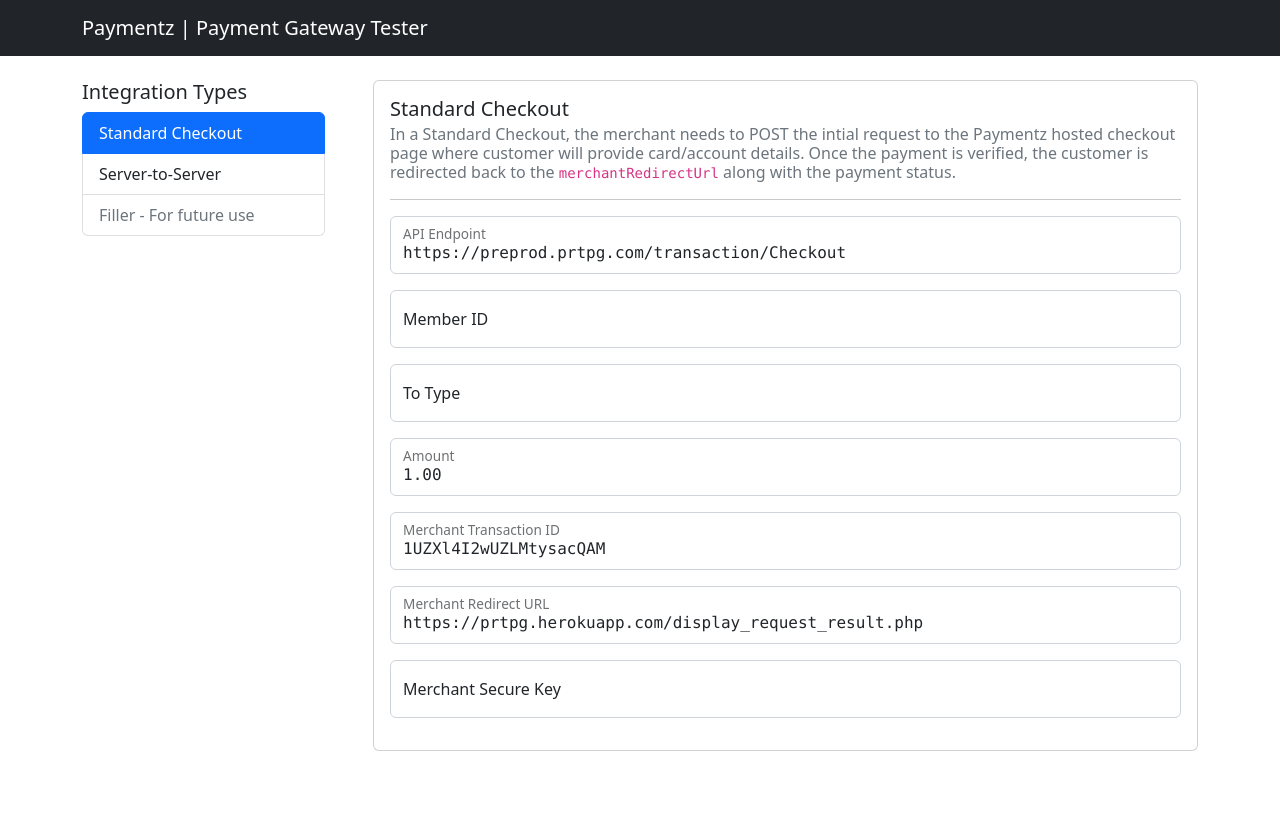
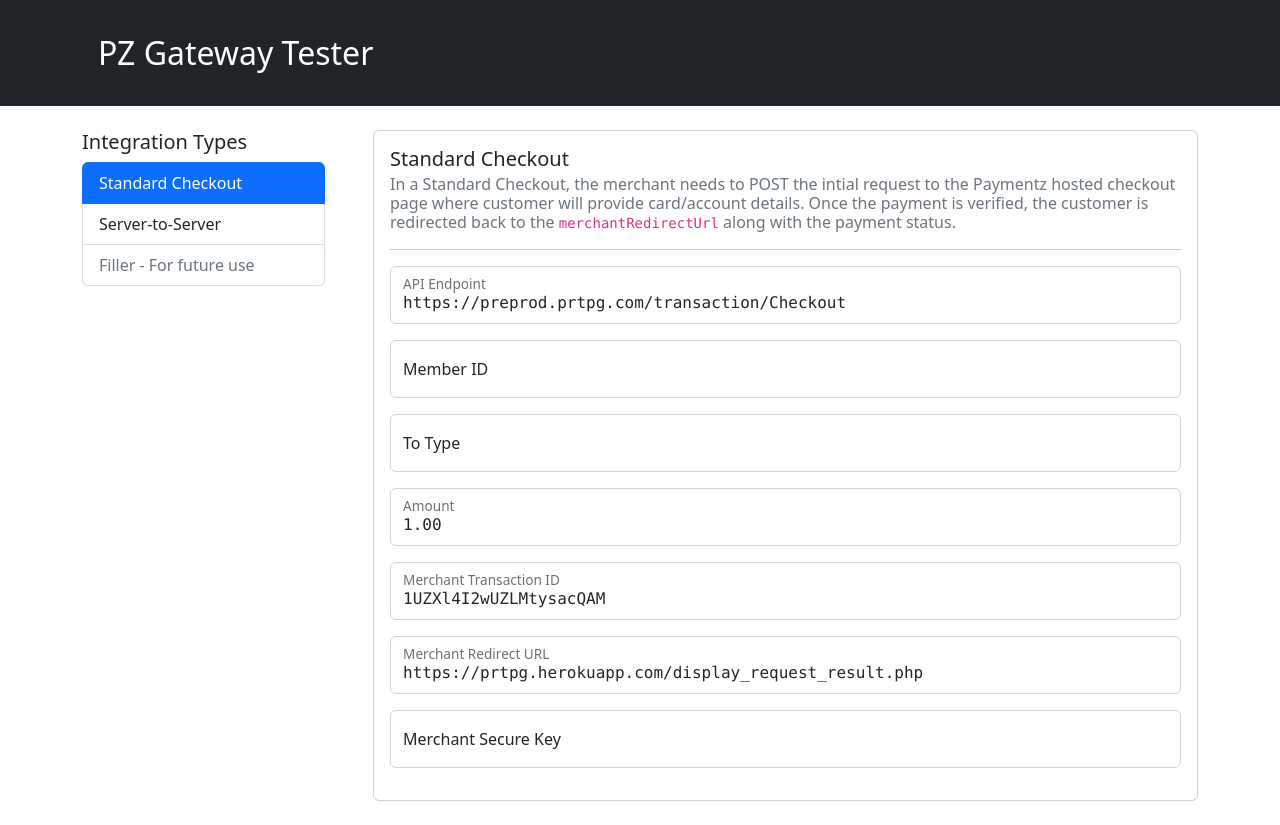
Before and after one commit to veib6247/prtpg-v2, a Vue app: page / in a window 1280 px wide. Before the commit the page ends 800 px from the top, so only its background shows below. Built offline with nearby package versions, Linux system fonts and the light colour scheme.

Commit message:
minor updates

```diff
--- a/index.html
+++ b/index.html
@@ -4,7 +4,7 @@
     <meta charset="UTF-8" />
     <link rel="icon" type="image/svg+xml" href="/vite.svg" />
     <meta name="viewport" content="width=device-width, initial-scale=1.0" />
-    <title>Paymentz | Payment Gateway Tester</title>
+    <title>PZ Gateway Tester</title>
   </head>
   <body>
     <div id="app"></div>
--- a/src/App.vue
+++ b/src/App.vue
@@ -86,6 +86,7 @@
   // assign a merchant transaction ID
   request.merchantTransactionId = nanoid()
 
+  // update the selected menu based on the hash in the URL
   updateSelectedMenu(currentPath.value)
 })
 </script>
--- a/src/components/Nav.vue
+++ b/src/components/Nav.vue
@@ -3,7 +3,7 @@
 <template>
   <nav class="navbar navbar-expand-lg navbar-dark bg-dark">
     <div class="container">
-      <a class="navbar-brand" href="#">Paymentz | Payment Gateway Tester</a>
+      <a class="navbar-brand fs-2 m-3">PZ Gateway Tester</a>
       <button
         class="navbar-toggler"
         type="button"
```
